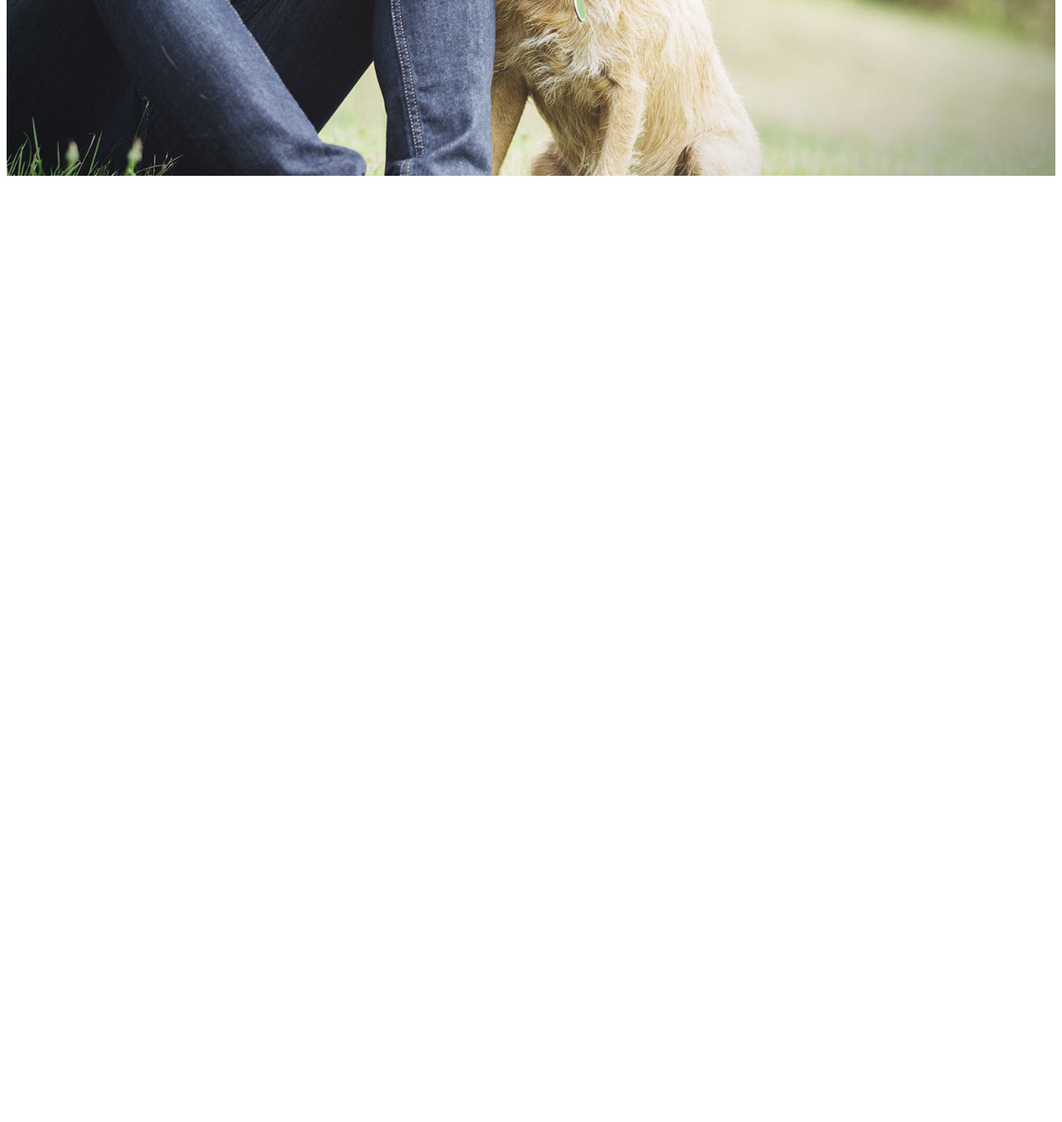
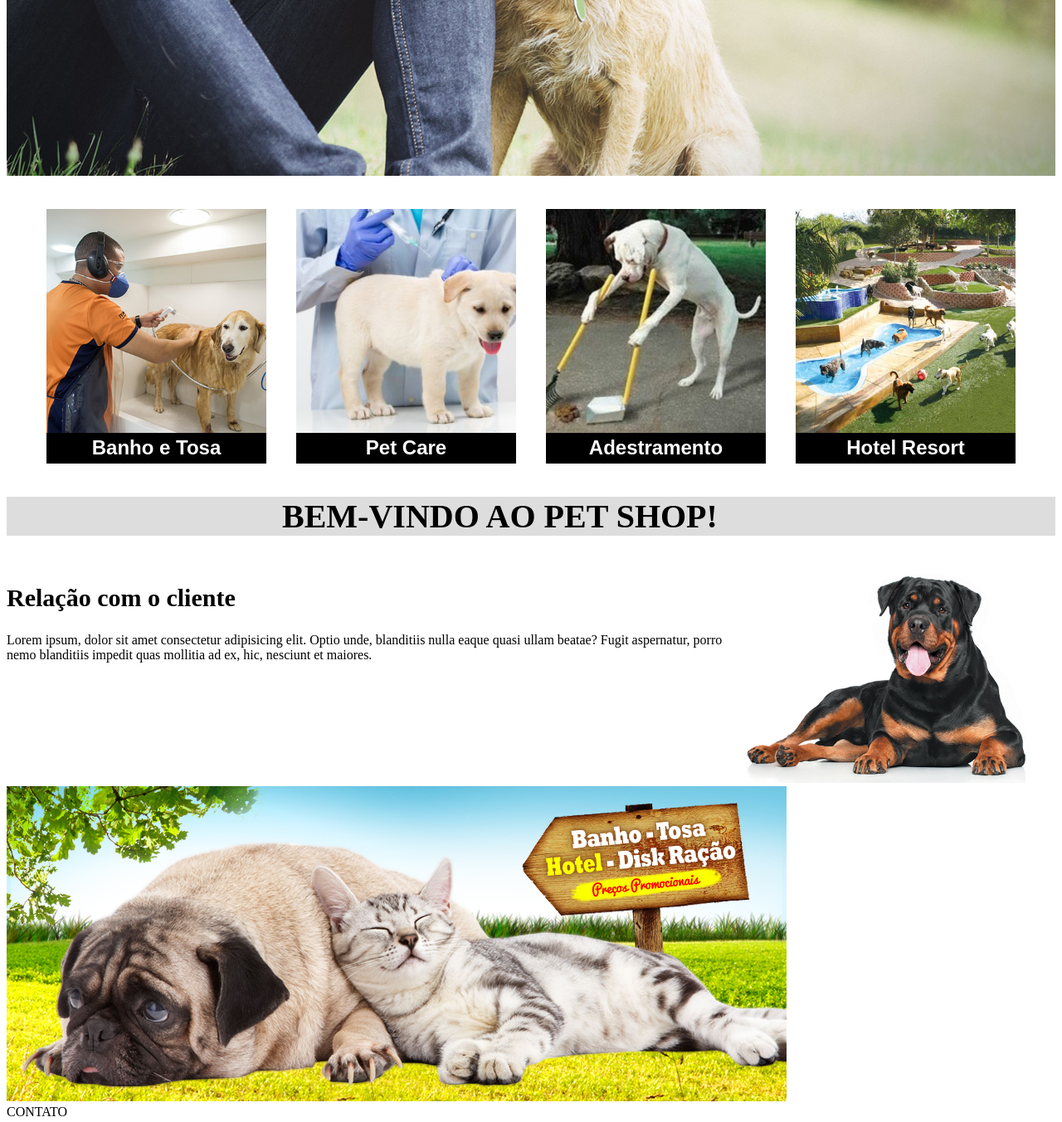
Before and after one commit to mariangelhernandez/PetShop, a plain HTML site: page index.html in a window 1280 px wide. Shown: the part 500-1853 px from the top of the page at 83% size. Before the commit the page ends 800 px from the top, so only its background shows below. Drawn offline with Linux system fonts and the light colour scheme.

Commit message:
projetopetshop

```diff
--- a/index.html
+++ b/index.html
@@ -26,6 +26,57 @@
         <section class="banner">
             <img src="img/Banner-01.jpg" alt="Bnner Pet Shop">
         </section>
+
+        <section class="servicos">
+            <div class="item-servicos">
+                <img src="img/banho-tosa.jpg" alt="Banho e Tosa">
+                <h2>Banho e Tosa</h2>
+            </div>
+
+            <div class="item-servicos">
+                <img src="img/vacina-cachorro.jpg" alt="Pet Care">
+                <h2>Pet Care</h2>
+            </div>
+
+            <div class="item-servicos">
+                <img src="img/adestramento.jpg" alt="Adestramento">
+                <h2>Adestramento</h2>
+            </div>
+            <div class="item-servicos">
+                <img src="img/hotel-para-cachorros.jpg" alt="Hotel Resort">
+                <h2>Hotel Resort</h2>
+
+            </div>
+        </section>
+
+
+        <section class="publicidade">
+            <h1>bem-vindo ao pet shop!</h1>
+        </section>
+
+        <section class="cliente">
+        <div class="cliente-texto">
+
+            <h1>Relação com o cliente</h1>
+            <p>Lorem ipsum, dolor sit amet consectetur adipisicing elit. Optio unde, blanditiis nulla eaque quasi ullam beatae? Fugit aspernatur, porro nemo blanditiis impedit quas mollitia ad ex, hic, nesciunt et maiores.</p>
+        </div>
+            <div class="cliente-img">
+             <img src="img/rottweiller.jpg" alt="cliente">
+        </div>
+
+        </section>
+
+        <section class="imagem-final">
+            <div class="imagem-final">
+            <img src="img/banner.jpg" alt="pet shop final">
+            </div>
+            <div class="contato">CONTATO</div>
+           <div>
+            <p>48991685077</p>
+        </div>
+        </section>
+
+
     </main>
 </body>
 </html>
--- a/style.css
+++ b/style.css
@@ -69,3 +69,80 @@ opacity: 0.7;
     height: 100%;
     object-fit: cover;
 }
+
+.servicos{
+    width: 100;
+    height: auto;
+    display: flex;
+    justify-content: space-around;
+    margin: 40px 0;
+    padding: 0 30px;
+}
+
+.item-servicos{
+    width: 22%;
+
+}
+
+.item-servicos img{
+    width: 100%;
+    height: 270px;
+    object-fit: cover;
+}
+.item-servicos h2{
+   background-color: #000000;
+   color: #ffffff;
+   margin: 0;
+   text-align: center;
+   font-family: sans-serif;
+   margin-top: -5px;
+   padding: 5px 0;
+}
+
+.publicidade{
+    width: 100%;
+    background-color: #ddd;
+}
+
+.publicidade h1{
+    text-align: left;
+    font-size: 40px;
+   text-transform: uppercase;
+   max-width: 600px;
+   margin-left: auto;
+   margin-right: auto;
+}
+
+.cliente-texto h1 {
+    text-align: left;
+    font-size: 40px;
+   text-transform: uppe h1
+   max-width: 600px;
+   margin-left: auto;
+   margin-right: auto;
+   font-size: 30px;
+}
+
+.cliente{
+
+    display: flex;
+    justify-content: sp h1
+
+
+}
+
+.cliente-img img{
+    width: 100%;
+
+}
+.imagem-final{
+    width: 100%;
+    height: auto;
+}
+
+.contato{
+    font-size: medium;
+}
+.contato h1{
+    font-size: larger;
+}
```
